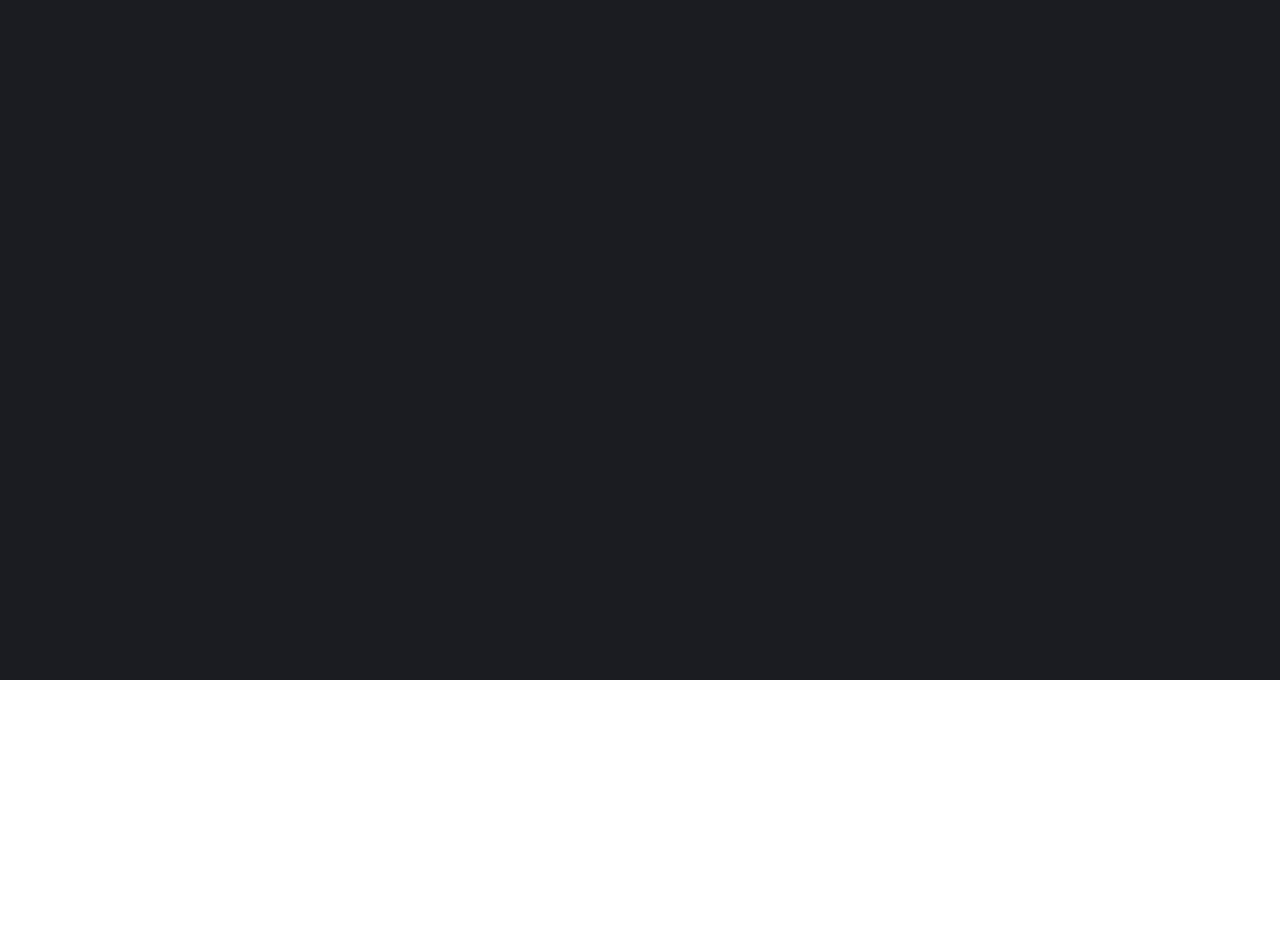
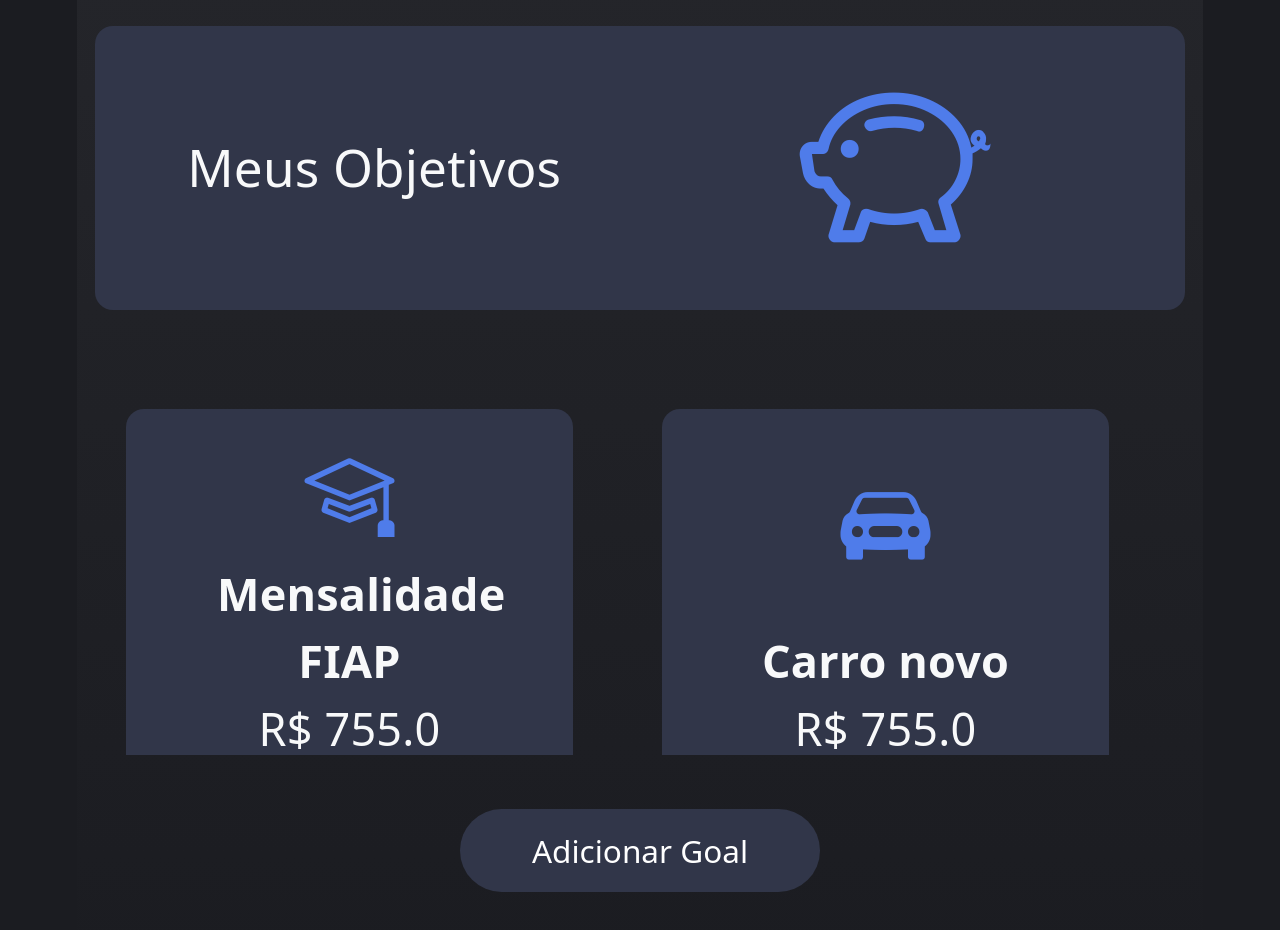
Before and after one commit to kam3lyaa/react-fintech, a React (Vite) app in the folder fintech-project/: page /goal in a window 1280 px wide. Before the commit this address had no page. Shown: the part 120-1050 px from the top of the page. Before the commit the page ends 800 px from the top, so only its background shows below. Built offline with nearby package versions, Linux system fonts and the light colour scheme.

Commit message:
aplicando o useNavigate para exibir a pagina de Goals

```diff
--- a/fintech-project/src/App.tsx
+++ b/fintech-project/src/App.tsx
@@ -29,6 +29,10 @@ function App() {
         <Route path="/investments" element={<Investment />}/>
         <Route path="/investments/add" element={<AddInvestment />}/>
 
+        <Route path="/goal" element={<Goal />}/>
+
+
+
       </Routes>
     </BrowserRouter>
 
--- a/fintech-project/src/components/Navbar.tsx
+++ b/fintech-project/src/components/Navbar.tsx
@@ -58,7 +58,7 @@ function Navbar(){
                   <li><div onClick={() => navigate("/investments/add")} style={{cursor:"pointer"}}  className="dropdown-item" >Investimento</div></li>
                   <li><hr className="dropdown-divider" /></li>
                   <li>
-                    <a className="dropdown-item" href="#">Objetivo Fiananceiro</a>
+                    <div onClick={() => navigate("/goals")} style={{cursor:"pointer"}} className="dropdown-item" >Objetivo Fiananceiro</div>
                   </li>
                 </ul>
               </li>
--- a/fintech-project/src/pages/Goal.tsx
+++ b/fintech-project/src/pages/Goal.tsx
@@ -1,3 +1,4 @@
+import { useNavigate } from "react-router-dom";
 import Navbar from "../components/Navbar";
 import GoalCard from "../components/GoalCard";
 import AddButton from "../components/AddButton";
@@ -26,10 +27,11 @@ const goals = [{
     value: "755.0",
     route: "#",
     }
-]
+    ];
 
 
 const Goal = () =>  {
+    const navigate = useNavigate();
     return(
         <>
             <Navbar/>
@@ -47,7 +49,9 @@ const Goal = () =>  {
 
 
                 <AddButton
-                transaction="Objetivo"/>
+                text='Adicionar Goal'
+                onClick={()=> {navigate("/goal/add")}}
+                />
 
             </section>
             </main>
```
Lines whose indentation alone changed are shown as unchanged.
